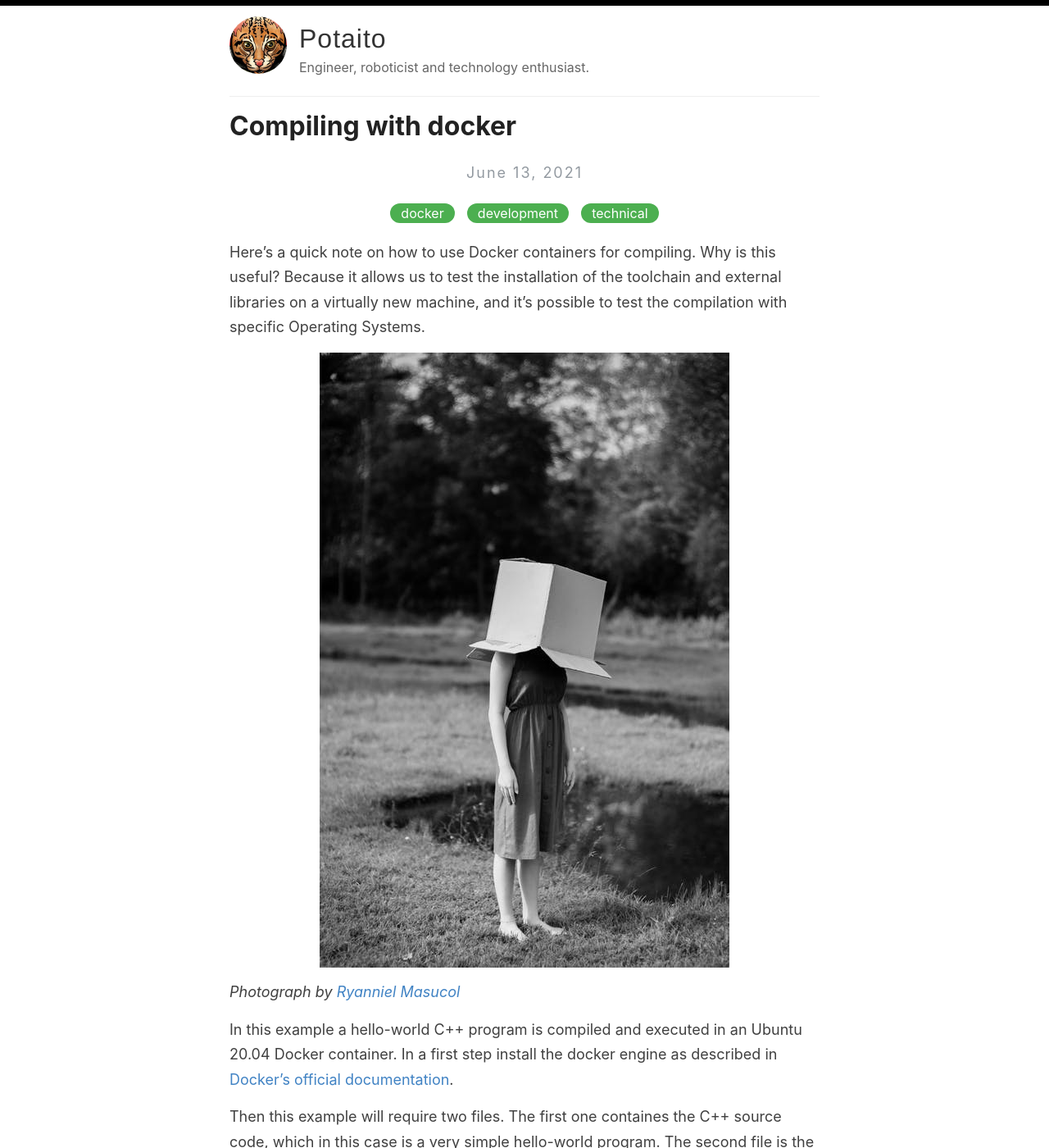
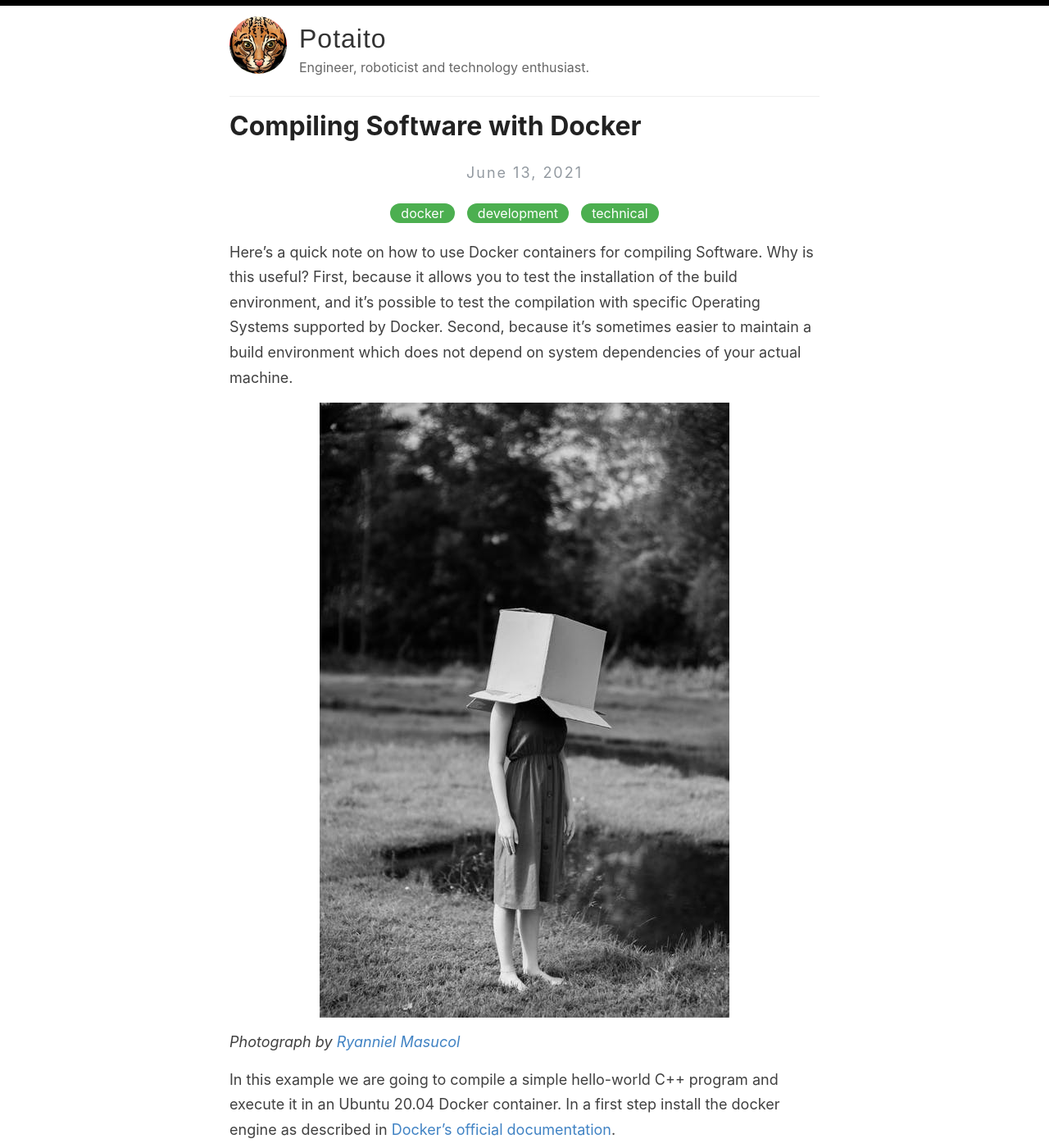
Before and after one commit to potaito/potaito.github.io, a Jekyll site: the page built from _posts/2021-06-13-compiling-with-docker.md, in a window 1280 px wide and 1400 px high. Shown: the whole window at 82% size. Built offline with Jekyll 4.4.1, drawn with Linux system fonts in a browser that asks for light colours.

Commit message:
maintenance update

````diff
--- a/_posts/2021-06-13-compiling-with-docker.md
+++ b/_posts/2021-06-13-compiling-with-docker.md
@@ -1,22 +1,23 @@
 ---
 layout: post
-title:  "Compiling with docker"
+title:  "Compiling Software with Docker"
 date:   2021-06-13 15:50:00 +0100
 categories: docker development technical
 ---
 
-Here's a quick note on how to use Docker containers for compiling. Why is this useful? Because it allows us to test the installation of the toolchain and external libraries on a virtually new machine, and it's possible to test the compilation with specific Operating Systems.
+Here's a quick note on how to use Docker containers for compiling Software. Why is this useful? First, because it allows you to test the installation of the build environment, and it's possible to test the compilation with specific Operating Systems supported by Docker. Second, because it's sometimes easier to maintain a build environment which does not depend on system dependencies of your actual machine.
 
 ![Docker containers are boxes for your code!](/images/pexels-photo-6505027.jpeg)
 
 _Photograph by [Ryanniel Masucol](https://www.pexels.com/@ryanniel-masucol-1503495)_
 
 
-In this example a hello-world C++ program is compiled and executed in an Ubuntu 20.04 Docker container. In a first step install the docker engine as described in [Docker's official documentation](https://docs.docker.com/engine/install/).
+In this example we are going to compile a simple hello-world C++ program and execute it in an Ubuntu 20.04 Docker container. In a first step install the docker engine as described in [Docker's official documentation](https://docs.docker.com/engine/install/).
 
 Then this example will require two files. The first one containes the C++ source code, which in this case is a very simple hello-world program. The second file is the build recipe for the docker container, which installs the dependencies that are required to compile our executable. For the sake of simplicity, create both files in the same directory.
 
 C++ source code `hello.cpp`:
+
 ```c++
 #include <iostream>
 
@@ -27,6 +28,7 @@ int main() {
 ```
 
 The docker recipe `Dockerfile`. It's important to name it exactly like that:
+
 ```dockerfile
 FROM ubuntu:20.04
 
````
Also changed, not shown: _posts/2021-01-31-why-i-quit-my-job.md (+1 -1 lines), _posts/2021-02-13-what-i-learned-while-studying.md (+1 -1 lines), README.md.
